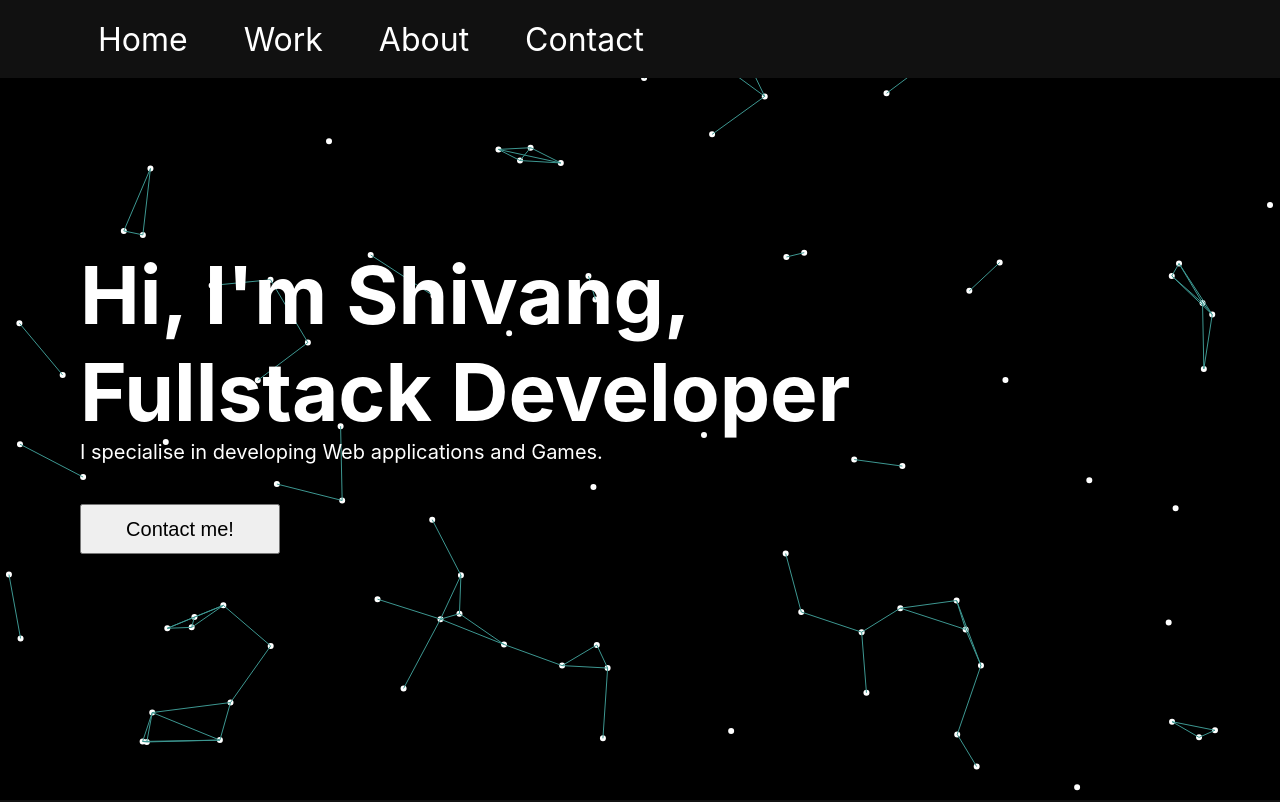
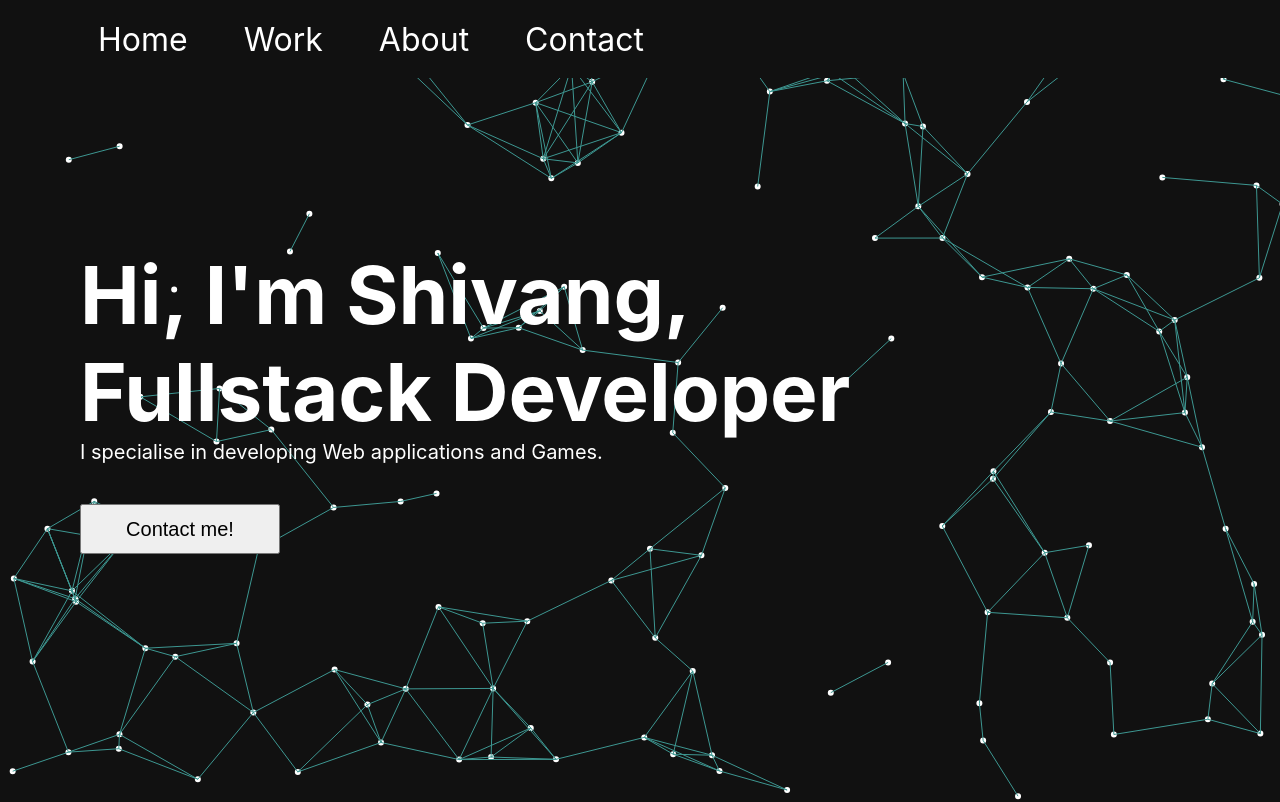
Before and after one commit to ShivangMishra/ShivangMishra.github.io, a React (Create React App) app: page / in a window 1280 px wide. Shown: the top 802 px of the page. Built offline with nearby package versions, Linux system fonts and the light colour scheme.

Commit message:
fps independent rendering

```diff
--- a/src/canvasAnim.js
+++ b/src/canvasAnim.js
@@ -1,19 +1,18 @@
-const colorTop = "#1C3942";
-const colorBottom = "#92977D";
-
-const numPoints = 50;
+let curTime = 0;
+let prevTime = 0;
+const numPoints = 75;
 const circleColor = "#fff";
-const mdsq = 80 * 80;
+const mdsq = 100 * 100;
 const boldColor = "#66FCF1";
 const lineColor = "#3d9791";
 const DEFAULT_SIZE = 3;
 const MAX_SIZE = 20;
 
-const MAX_SPEED_X = 10;
-const MAX_SPEED_Y = -10;
+const MIN_SPEED_X = -100;
+const MAX_SPEED_X = 100;
 
-const MIN_SPEED_X = -10;
-const MIN_SPEED_Y = -20;
+const MIN_SPEED_Y = -200;
+const MAX_SPEED_Y = -100;
 
 const mouseRadius = 50;
 
@@ -31,10 +30,12 @@ const updateMousePosition = (x, y) => {
   mouseY = y;
 };
 
-const animate = () => {
-
-  ctxt.clearRect(0, 0, canvasOff.width, canvasOff.height);
-
+const animate = (timestamp) => {
+  curTime = timestamp;
+  const dt = (curTime - prevTime)/1000;
+  prevTime = curTime;
+  ctxt.fillStyle="#111";
+  ctxt.fillRect(0, 0, canvasOff.width, canvasOff.height);
   ctxt.beginPath();
   let boldCircles = [];
   let lines = [];
@@ -61,9 +62,10 @@ const animate = () => {
       ctxt.moveTo(circle.x, circle.y);
       ctxt.ellipse(circle.x, circle.y, size, size, 0, 0, 2 * Math.PI);
     }
+    // console.log(dt);
 
-    circle.x += (circle.speedX * 25) / 1000;
-    circle.y += (circle.speedY * 25) / 1000;
+    circle.x += circle.speedX * dt;
+    circle.y += circle.speedY * dt;
     if (circle.x + size < 0) {
       circle.x = canvasOff.width;
       circle.y = Math.random() * canvasOff.height;
@@ -92,7 +94,7 @@ const animate = () => {
     ctxt.ellipse(circle.x, circle.y, size, size, 0, 0, 2 * Math.PI);
   });
   ctxt.fill();
-  ctxtMain.drawImage(canvasOff, 0,0);
+  ctxtMain.drawImage(canvasOff, 0, 0);
   requestAnimationFrame(animate);
 };
 
@@ -114,11 +116,12 @@ const draw = (canvas, offscreenCanvas) => {
     };
     circles.push(circle);
   }
-  ctxt = canvasOff.getContext('2d', {alpha:false});
-  ctxtMain = canvasMain.getContext('2d', {alpha:false});
+  ctxt = canvasOff.getContext("2d", { alpha: false });
+  ctxtMain = canvasMain.getContext("2d", { alpha: false });
   ctxt.fillStyle = circleColor;
-
-  animate();
+  curTime = performance.now();
+  prevTime = curTime;
+  animate(curTime);
 };
 
 export { updateMousePosition };
--- a/src/components/canvas/Canvas.js
+++ b/src/components/canvas/Canvas.js
@@ -13,7 +13,7 @@ export default function Canvas(props) {
   return (
     <>
       <canvas
-        style={{ position: "absolute", backgroundColor: "#111111" }}
+        style={{ position: "absolute", backgroundColor: "red" }}
         ref={canvasRef}
         height={props.height}
         width={props.width}
```
